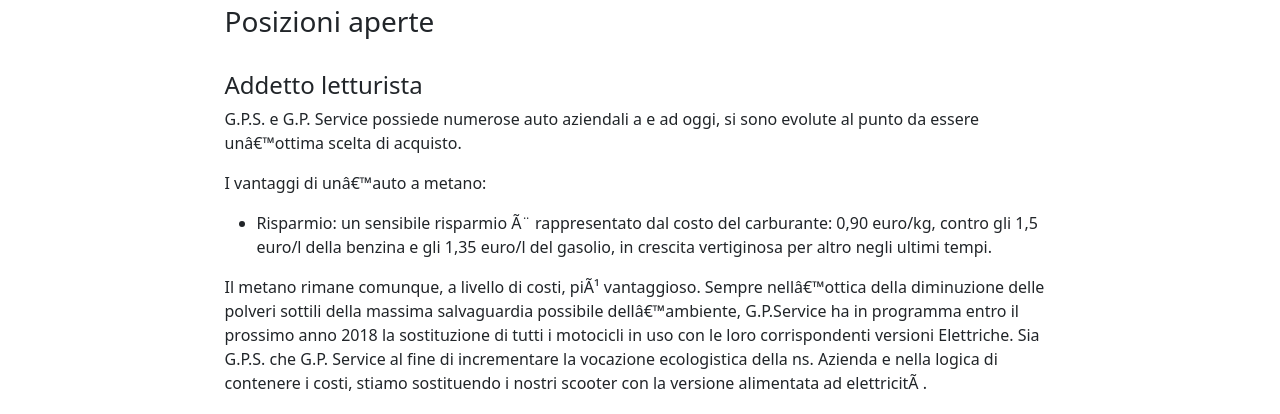
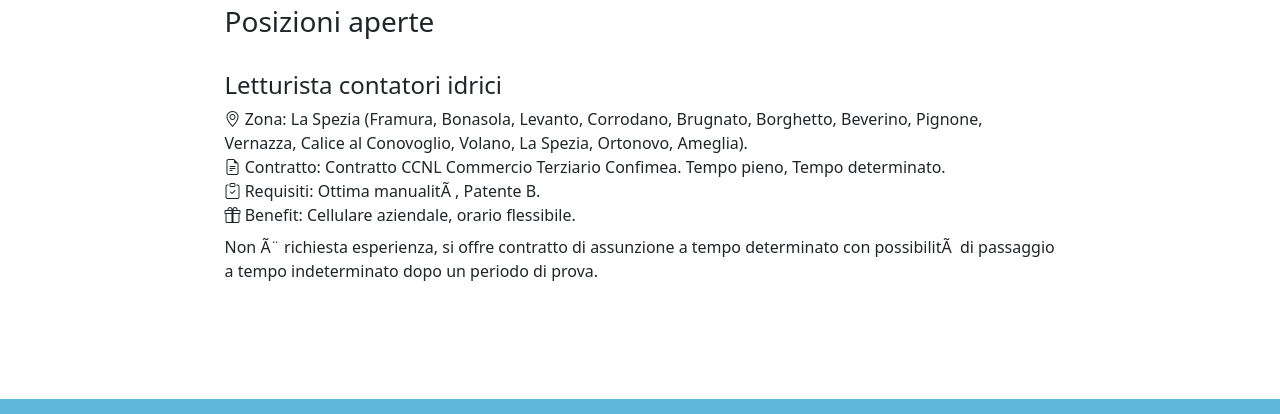
Before and after one commit to MajorTechnoService/MajorTechnoService.github.io, a plain HTML site: page pages/recruitment/index.html in a window 1280 px wide. Shown: the part 233-647 px from the top of the page. Drawn offline with nearby package versions, Linux system fonts and the light colour scheme; a script that the page names is missing.

Commit message:
add loader

```diff
--- a/components/footer.js
+++ b/components/footer.js
@@ -6,6 +6,9 @@
       fetch('/components/Footer.html')
         .then( r => r.text() )
         .then( t => this.innerHTML = t )
+        .then( (r) => {
+          $('.footer').removeClass('loading');
+        })
         .finally( () => $( "#year" ).text(new Date().getFullYear()))
     }
   }
--- a/components/header.js
+++ b/components/header.js
@@ -6,10 +6,15 @@
     fetch('/components/Header.html')
       .then( r => r.text() )
       .then( t => this.innerHTML = t )
-      $('html').addClass('hidden');
-      $(document).ready(function() {    // EDIT: From Adam Zerner's comment below: Rather use load: $(window).on('load', function () {...});
-        $('html').show();  // EDIT: Can also use $('html').removeClass('hidden');
-       });
+      .then( (r) => {
+        $('.header').removeClass('loading');
+        $(document).ready(function() {
+            $('.container').removeClass('loading');
+            $('.loader-container').hide();
+         });
+
+
+      })
     }
   }
 
--- a/css/commonStyle.css
+++ b/css/commonStyle.css
@@ -8,6 +8,41 @@
 }
 body {
   padding-top: 50px;
+}
+
+.inline {
+  display: inline;
+}
+
+.loading {
+  visibility: hidden;
+}
+
+.loader-container {
+  position: absolute;
+  top: 0;
+  left: 0;
+  height: 100%;
+  width: 100%;
+  overflow: hidden;
+}
+
+.loader {
+  border: 16px solid #f3f3f3; /* Light grey */
+  border-top: 16px solid rgb(44, 159, 212);
+  border-radius: 50%;
+  width: 120px;
+  height: 120px;
+  animation: spin 1.4s ease infinite;
+  margin: 0 auto;
+  top: 40%;
+  transform: translateY(-50%);
+  position: relative;
+}
+
+@keyframes spin {
+  0% { transform: rotate(0deg); }
+  100% { transform: rotate(360deg); }
 }
 
 .link-unstyled,
--- a/pages/recruitment/index.html
+++ b/pages/recruitment/index.html
@@ -65,15 +65,17 @@
     <meta name="msapplication-TileImage" content="/ms-icon-144x144.png">
     <meta name="theme-color" content="#ffffff">
 </head>
-<body>
 
+<body >
+  <div class="loader-container">
+    <div class="loader"></div>
+  </div>
 <!-- Header -->
-<header-component></header-component>
+<header-component class="header loading"></header-component>
 <!-- /Header -->
 
-
 <!-- article -->
-<div class="container article pt-3" >
+<div class="container article pt-3 loading">
   <div class="row justify-content-md-center">
     <div class="col-md-9 ">
 
@@ -82,47 +84,43 @@
         <div style="text-align: left;">
           <h3>Posizioni aperte</h3>
           <br>
-          <h4>Addetto letturista</h4>
-            <p>G.P.S. e G.P. Service possiede numerose auto aziendali
-                a e ad oggi, si sono evolute al punto da essere
-                un’ottima scelta di acquisto.</p>
-            <p>I vantaggi di un’auto a metano:</p>
-            <ul >
-              <li><p>
-                Risparmio: un sensibile risparmio è rappresentato
-                dal costo del carburante: 0,90 euro/kg, contro
-                gli 1,5 euro/l della benzina e gli 1,35 euro/l
-                del gasolio, in crescita vertiginosa per altro
-                negli ultimi tempi.
+          <h4>Letturista contatori idrici</h4>
+          <div>
+            <h6 class="inline"><i class="bi bi-geo-alt"></i> Zona:</h6>
+            <p class="inline">
+              La Spezia (Framura, Bonasola, Levanto, Corrodano, Brugnato, Borghetto, Beverino, Pignone, Vernazza, Calice al Conovoglio, Volano, La Spezia, Ortonovo, Ameglia).
             </p>
-              </li>
-            </ul>
-          <p>
-            Il metano rimane comunque, a livello di costi,
-            più vantaggioso. Sempre nell’ottica della diminuzione
-            delle polveri sottili della massima salvaguardia
-              possibile dell’ambiente, G.P.Service ha in
-              programma entro il prossimo anno 2018 la
-              sostituzione di tutti i motocicli in uso con
-              le loro corrispondenti versioni Elettriche.
-              Sia G.P.S. che G.P. Service al fine di incrementare
-              la vocazione ecologistica della ns. Azienda e
-              nella logica di contenere i costi, stiamo sostituendo
-                i nostri scooter con la versione alimentata
-                ad elettricità.
+          </div>
+          <div>
+            <h6 class="inline"><i class="bi bi-file-earmark-text"></i> Contratto:</h6>
+            <p class="inline">
+             Contratto CCNL Commercio Terziario Confimea. Tempo pieno, Tempo determinato.
+            </p>
+          </div>
+          <div>
+            <h6 class="inline"><i class="bi bi-clipboard-check"></i> Requisiti:</h6>
+            <p class="inline">
+             Ottima manualità, Patente B.
+            </p>
+          </div>
+          <div>
+            <h6 class="inline"><i class="bi bi-gift"></i> Benefit:</h6>
+            <p class="inline">
+             Cellulare aziendale, orario flessibile.
+            </p>
+          </div>
+          <p class="pt-2">
+            Non è richiesta esperienza, si offre contratto di assunzione a tempo determinato con possibilità di passaggio a tempo indeterminato dopo un periodo di prova.
           </p>
         </div>
 
     </div>
   </div>
 </div>
-
-
 <!-- /article -->
 
-
 <!-- Footer -->
-<footer-component></footer-component>
+<footer-component class="footer loading"></footer-component>
 <!-- /Footer -->
 
 <!-- Javascript -->
```
Also changed, not shown: 404.html (+6 -3 lines), index.html (+7 -4 lines), pages/chi-siamo/index.html (+6 -3 lines), pages/cookie/index.html (+5 -2 lines), pages/letture/index.html (+6 -3 lines), pages/mezzieambiente/index.html (+6 -6 lines), pages/note-legali/index.html (+6 -5 lines), pages/sostituzioni/index.html (+4 -1 lines). Lines whose indentation alone changed are shown as unchanged.
